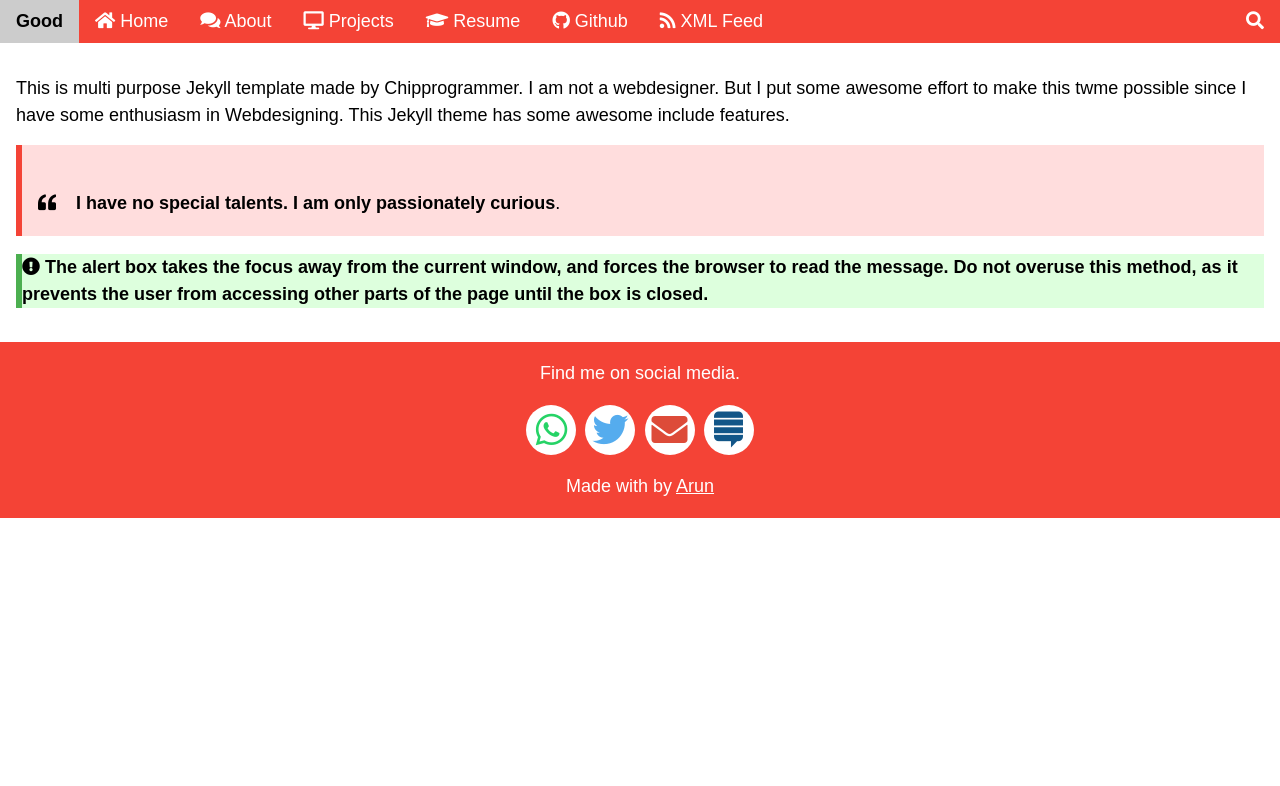
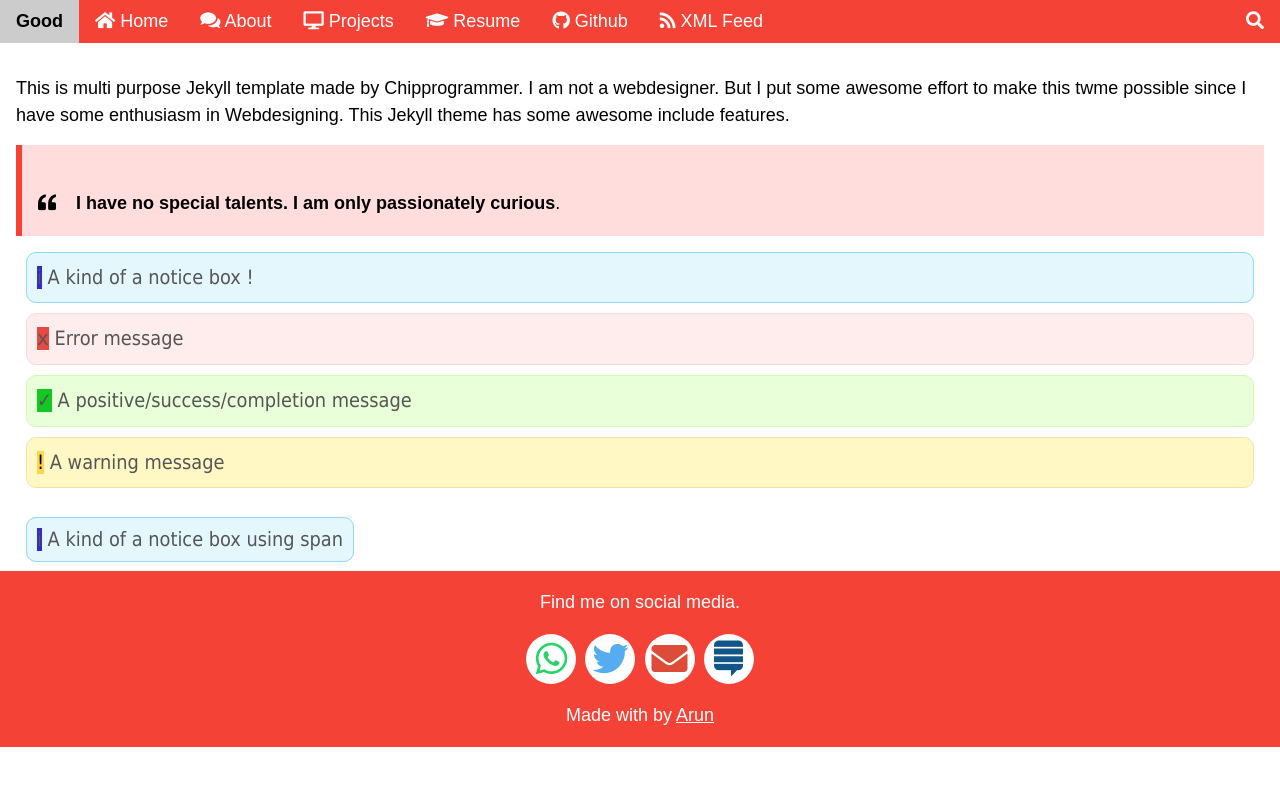
Before and after one commit to chipprogrammers/Good, a Jekyll site: the page built from index.html, in a window 1280 px wide. Shown: the top 786 px of the page. Built offline with Jekyll 4.4.1, drawn with Linux system fonts in a browser that asks for light colours; some web fonts are replaced; comment, search, counter and statistics services are not loaded.

Commit message:
Update index.html

```diff
--- a/index.html
+++ b/index.html
@@ -9,38 +9,43 @@ layout: default
 </div>
 <style>
 <style>
-div {
-    margin-bottom: 15px;
-    padding: 4px 12px;
+.symbol {
+    font-size: 0.9em;
+    font-family: Times New Roman;
+    border-radius: 1em;
+    padding: .1em .6em .1em .6em;
+    font-weight: bolder;
+    color: white;
+    background-color: #3229CF;
 }
-
-.danger {
-    background-color: #ffdddd;
-    border-left: 6px solid #f44336;
+.icon-info { background-color: #3229CF; }
+.icon-error { background: #e64943; font-family: Consolas; }
+.icon-tick { background: #13c823; }
+.icon-excl { background: #ffd54b; color: black; }
+.icon-info:before { content: 'i'; }
+.icon-error:before { content: 'x'; }
+.icon-tick:before { content: '\002713'; }
+.icon-excl:before { content: '!'; }
+.notify {
+    background-color:#e3f7fc;
+    color:#555;
+    border:.1em solid;
+    border-color: #8ed9f6;
+    border-radius:10px;
+    font-family:Tahoma,Geneva,Arial,sans-serif;
+    font-size:1.1em;
+    padding:10px 10px 10px 10px;
+    margin:10px;
+    cursor: default;
 }
-
-.success {
-    background-color: #ddffdd;
-    border-left: 6px solid #4CAF50;
-}
-.alert-icon{
-  border-left: 6px;
-  display: inline-block;
-  padding-left:10px;
-  }
-.info {
-    background-color: #e7f3fe;
-    border-left: 6px solid #2196F3;
-}
-
-
-.warning {
-    background-color: #ffffcc;
-    border-left: 6px solid #ffeb3b;
-}
+.notify-yellow { background: #fff8c4; border-color: #f7deae; }
+.notify-red { background: #ffecec; border-color: #fad9d7; }
+.notify-green { background: #e9ffd9; border-color: #D1FAB6; }
 </style>
-<div class="success">
-  <p>
- <i class="fas fa-exclamation-circle"></i> <strong style="padding-right:10px">The alert box takes the focus away from the current window, and forces the browser to read the message. Do not overuse this method, as it prevents the user from accessing other parts of the page until the box is closed.</strong></p>
+<div class="notify"><span class="symbol icon-info"></span> A kind of a notice box !</div>
+<div class="notify notify-red"><span class="symbol icon-error"></span> Error message</div>
+<div class="notify notify-green"><span class="symbol icon-tick"></span> A positive/success/completion message</div>
+<div class="notify notify-yellow"><span class="symbol icon-excl"></span> A warning message</div>
+<br>
+<span class="notify"><span class="symbol icon-info"></span> A kind of a notice box using span</span>
 </div>
-</div>
```
